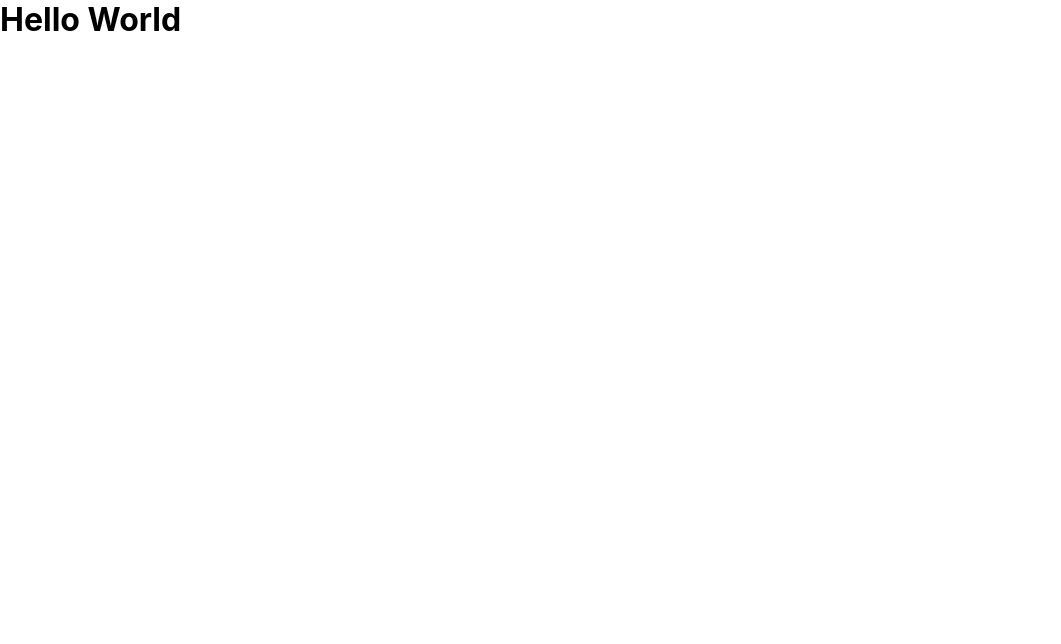
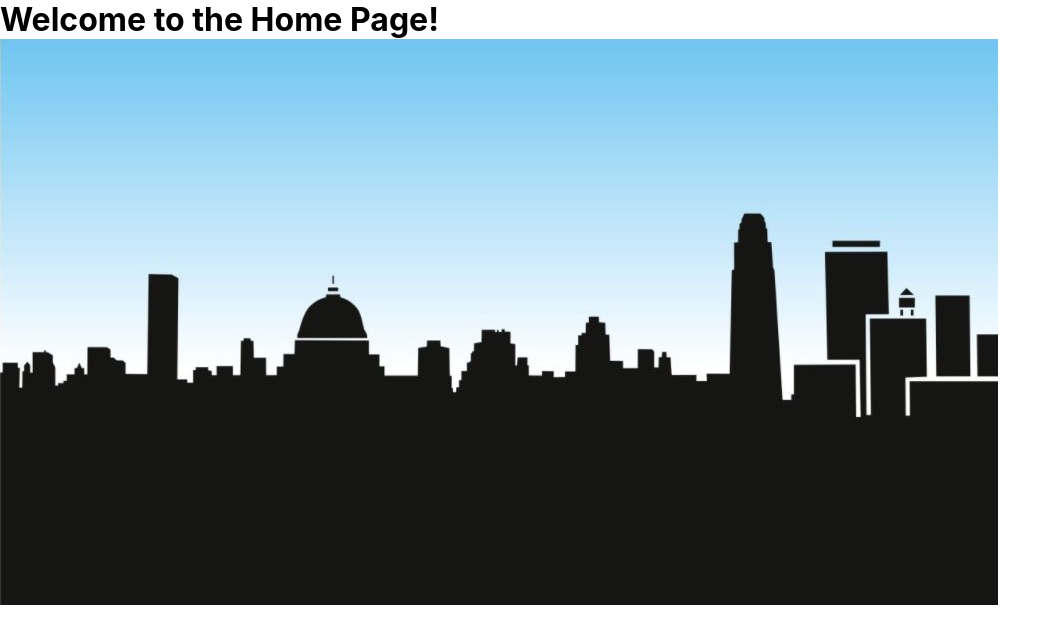
Before and after one commit to macuyler/pandemonium-site, a React (Create React App) app: page / in a window 1280 px wide. Shown: the top 644 px of the page, without its empty margins (0-1061 px from the left). Built offline with nearby package versions, Linux system fonts and the light colour scheme.

Commit message:
Add HomePage

```diff
--- a/src/components/App.js
+++ b/src/components/App.js
@@ -1,9 +1,12 @@
 import React from 'react';
+import HomePage from './pages/Home';
+import Banner from '../assets/img/city.jpeg';
 
 const App = () => {
   return (
     <div className="App">
-      <h1>Hello World</h1>
+      <HomePage />
+      <img src={Banner} alt="banner" />
     </div>
   );
 }
--- /dev/null
+++ b/src/components/pages/Home.js
@@ -0,0 +1,11 @@
+import React from 'react';
+
+const HomePage = () => {
+    return (
+        <div className="Page">
+            <h1>Welcome to the Home Page!</h1>
+        </div>
+    )
+};
+
+export default HomePage;
```
Also changed, not shown: src/assets/img/city.jpeg (added).
